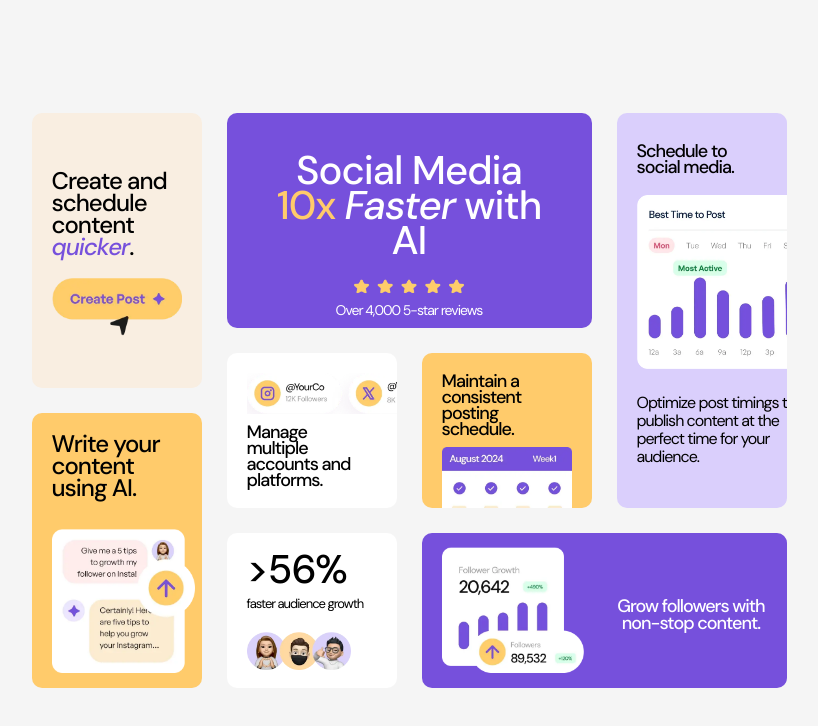
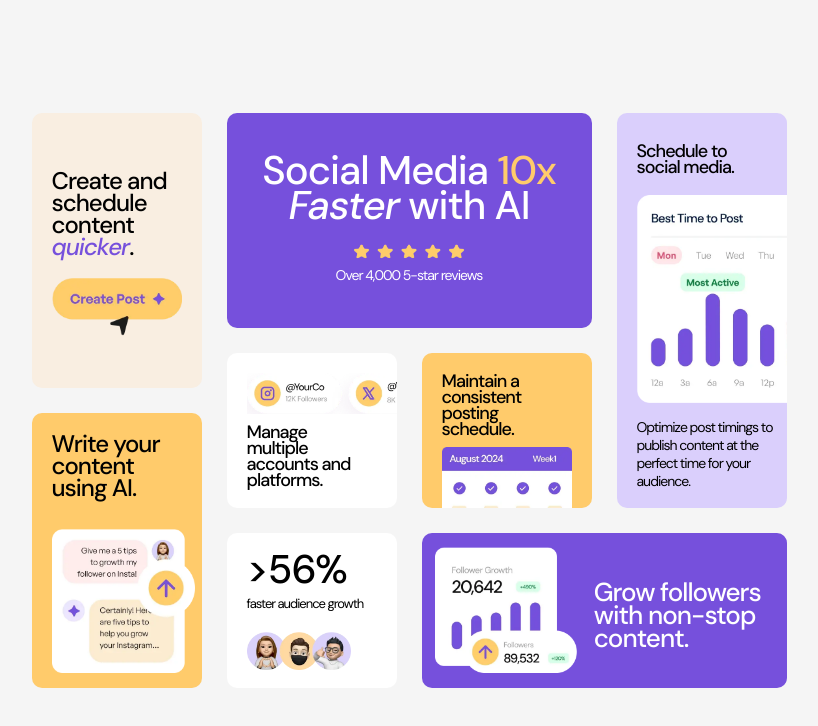
Before and after one commit to Sankar-2006/bento-grid, a plain HTML site: page index.html in a window 1280 px wide. Shown: the whole page, without its empty margins (231-1049 px from the left). Drawn offline with Linux system fonts and the light colour scheme.

Commit message:
update: style.css

```diff
--- a/style.css
+++ b/style.css
@@ -50,7 +50,7 @@ section {
 .card-1 .card1-p1 {
   font-size: 40px;
   font-weight: var(--font-weight-2);
-  width: 8ch;
+  width: 10ch;
   padding: 20px 0;
   line-height: 35px;
 }
@@ -225,7 +225,7 @@ section {
   }
 
   .card-1 .card1-p1 {
-    width: 10ch;
+    width: 12ch;
   }
 
   .five-stars {
@@ -283,23 +283,25 @@ section {
   }
 
   .schedule-posts {
-    width: 150%;
-    padding: 10px 0;
+    width: 180%;
+    padding: 10px 0 0 0;
   }
 
   .card4-p2 {
+    font-size: 14px;
     width: 15ch;
     line-height: 18px;
-    padding: 15px 0;
   }
 
   .card-5 {
     display: flex;
     flex-direction: row;
     align-items: center;
+    justify-content: flex-start;
     padding: 10px 5px;
     grid-row: 8 / 11;
     grid-column: 3 / 5;
+    text-align: left;
   }
 
   .grow-followers {
@@ -307,10 +309,9 @@ section {
   }
 
   .card-5 p {
-    width: 12ch;
-    margin: auto;
-    line-height: 17px;
-    padding: 20px 0 10px 0;
+    font-size: 26px;
+    width: 10ch;
+    line-height: 23px;
   }
 
   .card-6 {
```
